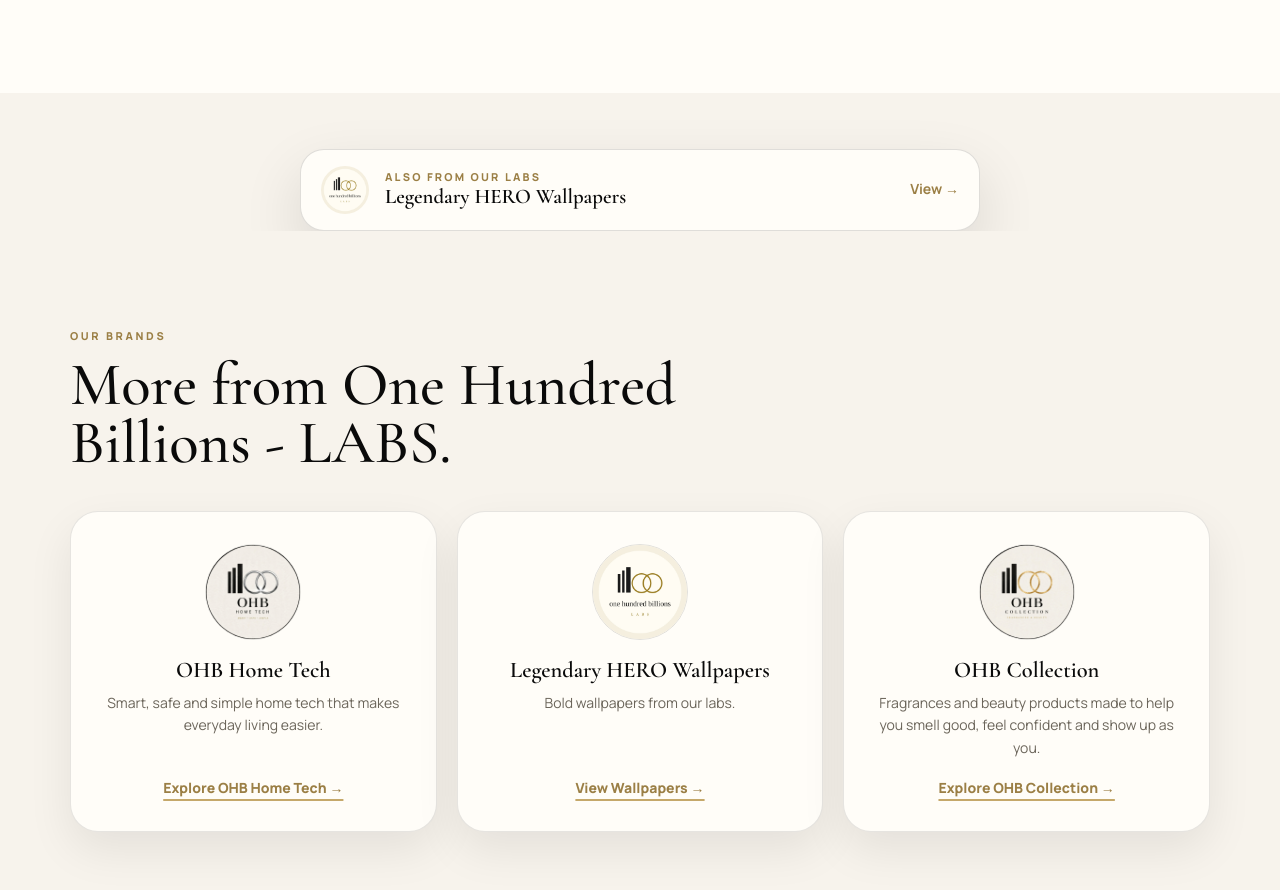
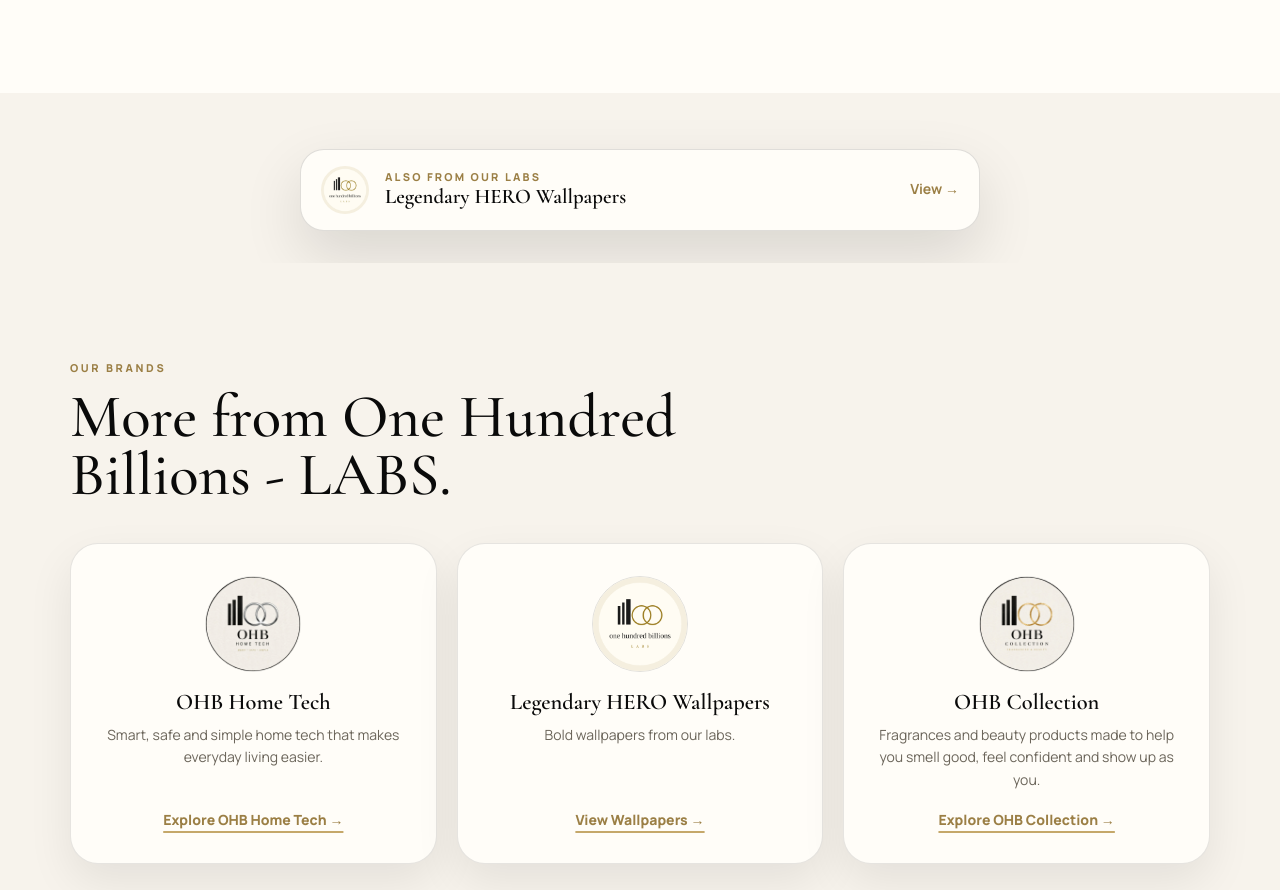
Before and after one commit to 100billions/labs, a plain HTML site: page index.html in a window 1280 px wide. Shown: the part 3874-4764 px from the top of the page. Drawn offline with nearby package versions, Linux system fonts and the light colour scheme; no server answers.

Commit message:
Update index.html

```diff
--- a/index.html
+++ b/index.html
@@ -421,7 +421,7 @@ footer img{margin:0 auto;height:64px;width:64px;border-radius:50%;object-fit:con
   </section>
 
   <!-- HERO WALLPAPERS LINK -->
-  <section class="bg-cream" style="padding:56px 0 0">
+    <section class="bg-cream" style="padding:56px 0 32px">
     <div class="wrap">
 <a class="more" href="hero-wallpapers.html">
         <img src="logo-solid.jpg" alt="">
```
